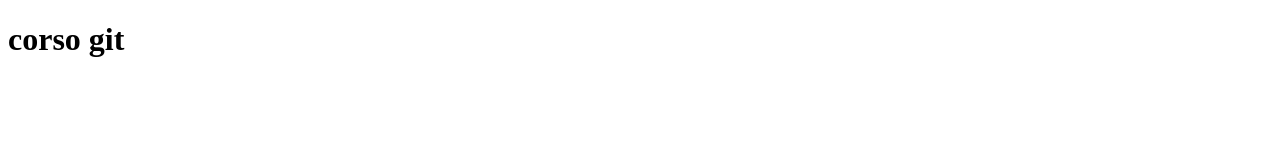
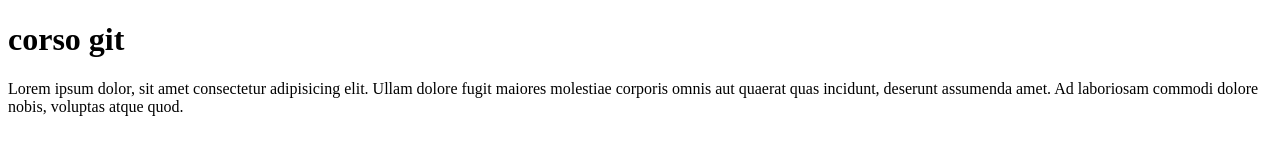
Before and after one commit to FabioTedesco/corso-git-ff, a plain HTML site: page index.html in a window 1280 px wide. Drawn offline with Linux system fonts and the light colour scheme.

Commit message:
aggiunto testo in homepage

```diff
--- a/index.html
+++ b/index.html
@@ -1,11 +1,16 @@
 <!DOCTYPE html>
 <html lang="en">
+
 <head>
   <meta charset="UTF-8">
   <meta name="viewport" content="width=device-width, initial-scale=1.0">
   <title>corso git</title>
 </head>
+
 <body>
   <h1>corso git</h1>
+  <p>Lorem ipsum dolor, sit amet consectetur adipisicing elit. Ullam dolore fugit maiores molestiae corporis omnis aut
+    quaerat quas incidunt, deserunt assumenda amet. Ad laboriosam commodi dolore nobis, voluptas atque quod.</p>
 </body>
+
 </html>
```
